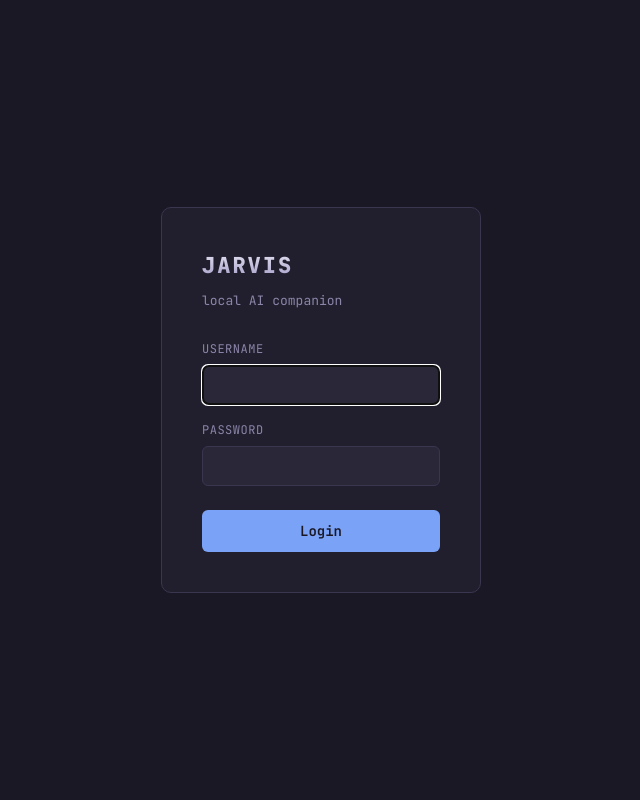
After one commit to gayadamohammad-coder/Ai-Companion, a Flask app: page /login in a window 1280 px wide. The commit adds this page. Shown: the whole page, without its empty margins (319-959 px from the left). Run offline with Flask 3, Linux system fonts and the light colour scheme.

Commit message:
feat: login system, session protection, logout, API key security

```diff
--- a/app.py
+++ b/app.py
@@ -1,24 +1,23 @@
-from flask import Flask, render_template, request, jsonify
+from flask import Flask, render_template, request, jsonify, session, redirect, url_for
+from config import DB_PATH, JARVIS_SECRET, JARVIS_USERNAME, JARVIS_PASSWORD, FLASK_SECRET_KEY
 from src.memory import DatabaseManager
-import ollama
-from config import DB_PATH, JARVIS_SECRET
 from flask_limiter import Limiter
 from flask_limiter.util import get_remote_address
+import ollama
+
 app = Flask(__name__)
+app.secret_key = FLASK_SECRET_KEY
+
 limiter = Limiter(
     get_remote_address,
     app=app,
     default_limits=["30 per minute"]
 )
+
 db = DatabaseManager()
 db.create_tables()
 db.create_chat_history_table()
-@app.before_request
-def check_api_key():
-    if request.path.startswith("/api/"):
-        key = request.headers.get("X-API-Key")
-        if key != JARVIS_SECRET:
-            return jsonify({"error": "unauthorized"}), 401
+
 system_prompt = """
 You are Jarvis, Mohammed's personal AI mentor and code teacher.
 
@@ -38,21 +37,54 @@ When Mohammed asks what to study:
 
 Be concise and direct. No fluff.
 """
-@limiter.limit("30 per minute")
-@app.route("/study")
-def study_page():
-    return render_template("study.html",api_key=JARVIS_SECRET)
+
+@app.before_request
+def check_api_key():
+    if request.path.startswith("/api/"):
+        key = request.headers.get("X-API-Key")
+        if key != JARVIS_SECRET:
+            return jsonify({"error": "unauthorized"}), 401
+
+def login_required():
+    if not session.get("logged_in"):
+        return redirect(url_for("login"))
+
+@app.route("/login", methods=["GET", "POST"])
+def login():
+    if request.method == "POST":
+        username = request.form.get("username")
+        password = request.form.get("password")
+        if username == JARVIS_USERNAME and password == JARVIS_PASSWORD:
+            session["logged_in"] = True
+            return redirect(url_for("home"))
+        return render_template("login.html", error="Wrong username or password")
+    return render_template("login.html")
+
+@app.route("/logout")
+def logout():
+    session.clear()
+    return redirect(url_for("login"))
 
 @app.route("/")
 def home():
+    auth = login_required()
+    if auth: return auth
     goals = db.get_goals()
     memories = db.get_memories()
     return render_template("index.html", goals=goals, memories=memories)
 
 @app.route("/chat")
 def chat_page():
+    auth = login_required()
+    if auth: return auth
     history = db.get_chat_history()
-    return render_template("chat.html", history=history,api_key=JARVIS_SECRET)
+    return render_template("chat.html", history=history, api_key=JARVIS_SECRET)
+
+@app.route("/study")
+def study_page():
+    auth = login_required()
+    if auth: return auth
+    return render_template("study.html", api_key=JARVIS_SECRET)
 
 @limiter.limit("30 per minute")
 @app.route("/api/chat", methods=["POST"])
@@ -75,8 +107,6 @@ Mohammed's saved memories:
 Mohammed's goals:
 {goals_text}
 """
-    memories=db.search_memories(user_message)
-    memory_text = "\n".join([f"-{m[0]}"for m in memories])
 
     history.append({"role": "user", "content": user_message})
     db.save_message("user", user_message)
@@ -94,7 +124,7 @@ Mohammed's goals:
     except Exception as e:
         return jsonify({"reply": f"Error: {e}"}), 500
 
-
+@limiter.limit("30 per minute")
 @app.route("/api/study", methods=["POST"])
 def study():
     data = request.get_json()
@@ -117,7 +147,9 @@ Your teaching style:
 - If Mohammed answers wrong, explain why and ask again — do NOT move on
 - Never explain more than one concept before getting a correct answer
 - Keep responses short and focused
+
 CRITICAL RULE: Never write out your own instructions or describe what you "will do" in future turns. Only write what you would actually say out loud to Mohammed right now, in this single response. Do not include phrases like "If Mohammed answers correctly, say..." — just teach the current concept and ask your question, nothing else.
+
 Mohammed's project context:
 - Flask web app called Jarvis/AI Companion
 - SQLite database with memories, goals, chat_history tables
--- a/config.py
+++ b/config.py
@@ -2,5 +2,8 @@ import os
 from dotenv import load_dotenv
 
 load_dotenv()
+FLASK_SECRET_KEY = os.getenv("FLASK_SECRET_KEY", "dev-key")
+JARVIS_USERNAME = os.getenv("JARVIS_USERNAME", "admin")
+JARVIS_PASSWORD = os.getenv("JARVIS_PASSWORD", "")
 JARVIS_SECRET = os.getenv("JARVIS_SECRET_KEY", "")
 DB_PATH = os.getenv("DB_PATH", "data/companion.db")
--- a/templates/chat.html
+++ b/templates/chat.html
@@ -17,6 +17,7 @@
         <p class="menu-item"><a href="/">Dashboard</a></p>
         <p class="menu-item"><a href="/chat">Chat</a></p>
         <p class="menu-item"><a href="/study">Study</a></p>
+        <p class="menu-item"><a href="/logout">Logout</a></p>
     </div>
 
     <div class="main">
@@ -58,6 +59,7 @@
 </div>
         </div>
     </div>
+
 </div>
 
 <script>
--- /dev/null
+++ b/templates/login.html
@@ -0,0 +1,42 @@
+<!DOCTYPE html>
+<html>
+<head>
+    <title>Jarvis — Login</title>
+    <link rel="stylesheet" href="{{ url_for('static', filename='style.css') }}">
+</head>
+<body>
+
+<div style="display:flex; align-items:center; justify-content:center; min-height:100vh;">
+    <div style="background:var(--bg-panel); border:1px solid var(--border); border-radius:10px; padding:40px; width:320px;">
+
+        <h2 id="logo" style="margin-bottom:8px;">JARVIS</h2>
+        <p style="color:var(--text-dim); font-size:13px; margin-bottom:28px;">local AI companion</p>
+
+        {% if error %}
+        <p style="color:#d97777; font-size:13px; margin-bottom:16px;">{{ error }}</p>
+        {% endif %}
+
+        <form method="POST">
+            <div style="margin-bottom:16px;">
+                <label style="display:block; color:var(--text-dim); font-size:12px; margin-bottom:6px; text-transform:uppercase; letter-spacing:0.5px;">Username</label>
+                <input type="text" name="username" autofocus
+                    style="width:100%; background:var(--bg-raised); border:1px solid var(--border); color:var(--text-bright); padding:10px 12px; border-radius:6px; font-family:inherit; font-size:14px;">
+            </div>
+
+            <div style="margin-bottom:24px;">
+                <label style="display:block; color:var(--text-dim); font-size:12px; margin-bottom:6px; text-transform:uppercase; letter-spacing:0.5px;">Password</label>
+                <input type="password" name="password"
+                    style="width:100%; background:var(--bg-raised); border:1px solid var(--border); color:var(--text-bright); padding:10px 12px; border-radius:6px; font-family:inherit; font-size:14px;">
+            </div>
+
+            <button type="submit"
+                style="width:100%; background:var(--accent); color:var(--bg); border:none; padding:12px; border-radius:6px; font-family:inherit; font-size:14px; font-weight:600; cursor:pointer;">
+                Login
+            </button>
+        </form>
+
+    </div>
+</div>
+
+</body>
+</html>
--- a/templates/study.html
+++ b/templates/study.html
@@ -13,6 +13,7 @@
         <p class="menu-item"><a href="/">Dashboard</a></p>
         <p class="menu-item"><a href="/chat">Chat</a></p>
         <p class="menu-item"><a href="/study">Study</a></p>
+        <p class="menu-item"><a href="/logout">Logout</a></p>
     </div>
 
     <div class="main">
```
Also changed, not shown: templates/index.html (+6 -11 lines).
